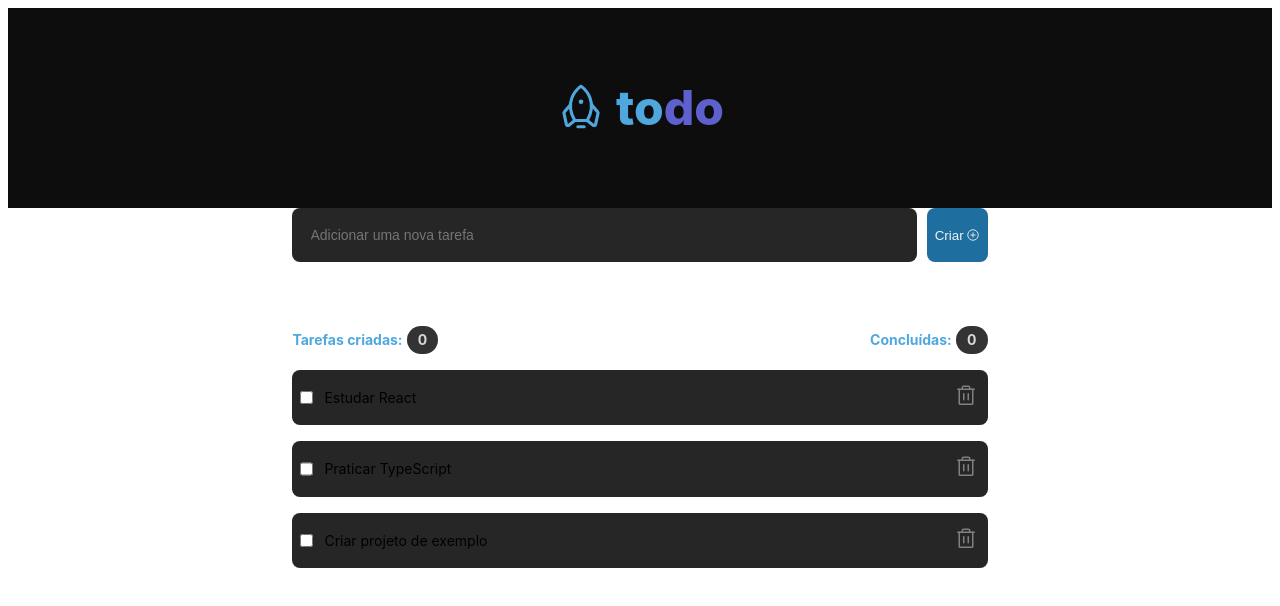
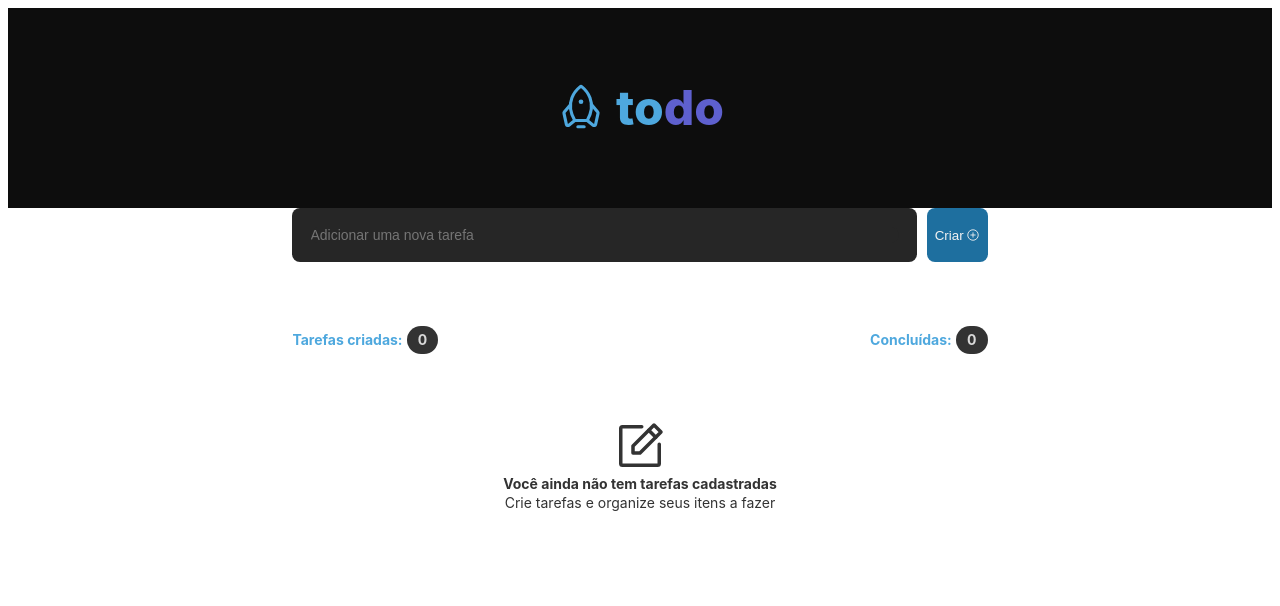
Before and after one commit to endoeduardo/to-do-app, a React (Vite) app: page / in a window 1280 px wide. Shown: the top 606 px of the page. Built offline with nearby package versions, Linux system fonts and the light colour scheme.

Commit message:
FEAT: add register task function

```diff
--- a/src/App.tsx
+++ b/src/App.tsx
@@ -1,15 +1,37 @@
 import { Header } from './components/Header'
 import { InputTaskBar } from './components/InputTaskBar'
 import { TaskListContainer } from './components/TaskListContainer'
+import { useState } from 'react';
+
+type Task = {
+  id: string;
+  task: string;
+};
 
 export function App() {
+  const [listTasks, setListTasks] = useState<Task[]>([]);
+
+  function handleAddTask(task: string) {
+    const uuid = crypto.randomUUID();
+    const newTask: Task = {
+      id: uuid,
+      task: task
+    };
+    setListTasks([...listTasks, newTask]);
+  }
+
+  function handleRemoveTask(id: string) {
+    const updatedTasks = listTasks.filter(task => task.id !== id);
+    setListTasks(updatedTasks);
+  }
+
   return (
     <>
       <Header />
       {/* <div className="header-spacer" /> */}
       <div className="App">
-        <InputTaskBar />
-        <TaskListContainer />
+        <InputTaskBar onAddTask={handleAddTask}/>
+        <TaskListContainer tasks={listTasks} handleRemoveTask={handleRemoveTask}/>
       </div>
     </>
   )
--- a/src/components/InputTaskBar.tsx
+++ b/src/components/InputTaskBar.tsx
@@ -1,10 +1,23 @@
 import styles from './InputTaskBar.module.css';
 import { PlusCircle } from 'phosphor-react';
 
+interface InputTaskBarProps {  onAddTask: (task: string) => void;
+}
 
-export function InputTaskBar() {
+export function InputTaskBar({ onAddTask }: InputTaskBarProps) {
+
+    function handleSubmit(event: React.FormEvent<HTMLFormElement>) {
+        event.preventDefault();
+        const input = event.currentTarget.querySelector('input') as HTMLInputElement;
+        const task = input.value.trim();
+        if (task) {
+            onAddTask(task);
+            input.value = '';
+        }
+    }
+
     return (
-        <form className={styles.inputTaskBar}>
+        <form className={styles.inputTaskBar} onSubmit={handleSubmit}>
             <input type="text" placeholder="Adicionar uma nova tarefa" />
             <button type="submit">
                 Criar
--- a/src/components/TaskListContainer.tsx
+++ b/src/components/TaskListContainer.tsx
@@ -1,33 +1,17 @@
 import styles from './TaskListContainer.module.css';
 import { TaskList } from './TaskList';
-import { useState } from 'react';
 
 type Task = {
-    id: string;
-    task: string;
+  id: string;
+  task: string;
 };
 
-export function TaskListContainer() {
-    const [listTasks, setListTasks] = useState<Task[]>([
-        {id: '1', task: 'Estudar React'},
-        {id: '2', task: 'Praticar TypeScript'},
-        {id: '3', task: 'Criar projeto de exemplo'}
-    ]);
+interface TaskListContainerProps {
+    handleRemoveTask: (id: string) => void;
+    tasks: Task[];
+}
 
-    function handleAddTask(task: string) {
-        const uuid = crypto.randomUUID();
-        const newTask: Task = {
-            id: uuid,
-            task: task
-        };
-        setListTasks([...listTasks, newTask]);
-    }
-
-    function handleRemoveTask(id: string) {
-        const updatedTasks = listTasks.filter(task => task.id !== id);
-        setListTasks(updatedTasks);
-    }
-
+export function TaskListContainer({handleRemoveTask, tasks}: TaskListContainerProps) {
     return (
 
         <div className={styles.taskListContainer}>
@@ -41,7 +25,7 @@ export function TaskListContainer() {
                     <strong className={styles.taskStrongCount}>0</strong>
                 </div>
             </header>
-            <TaskList tasks={listTasks} onRemoveTask={handleRemoveTask}/>
+            <TaskList tasks={tasks} onRemoveTask={handleRemoveTask}/>
         </div>
     );
 }
```
